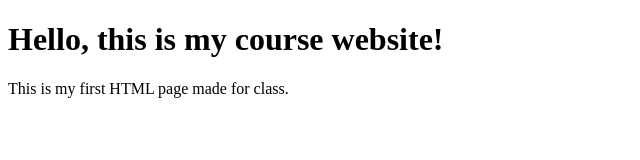
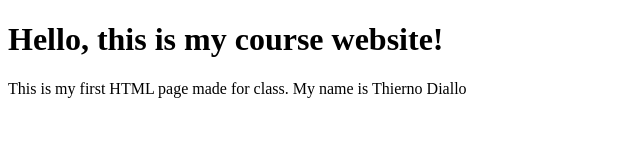
Before and after one commit to Thierno677-dotcom/Thierno667.github.io, a plain HTML site: page index.html in a window 1280 px wide. Shown: the whole page, without its empty margins (0-640 px from the left). Drawn offline with Linux system fonts and the light colour scheme.

Commit message:
Update index.html

```diff
--- a/index.html
+++ b/index.html
@@ -5,6 +5,6 @@
 </head>
 <body>
     <h1>Hello, this is my course website!</h1>
-    <p>This is my first HTML page made for class.</p>
+    <p>This is my first HTML page made for class. My name is Thierno Diallo</p>
 </body>
 </html>
```
